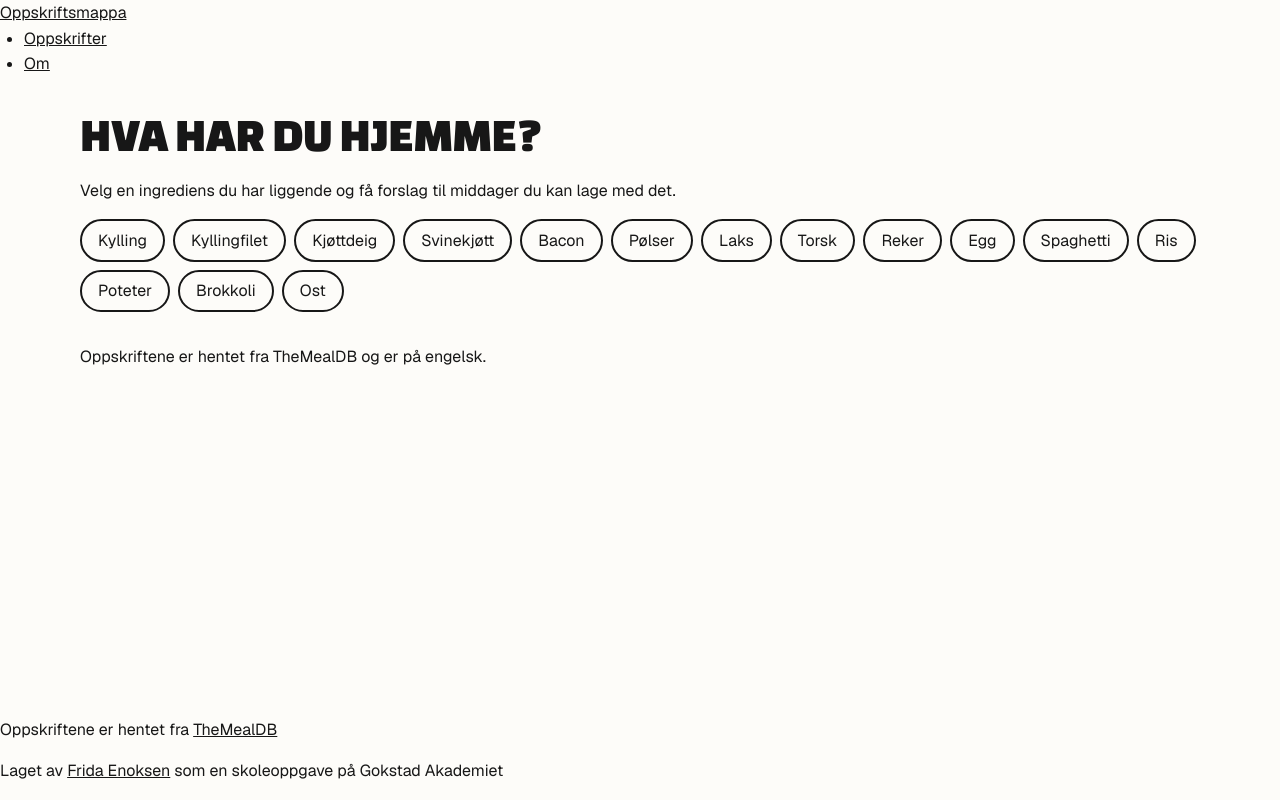
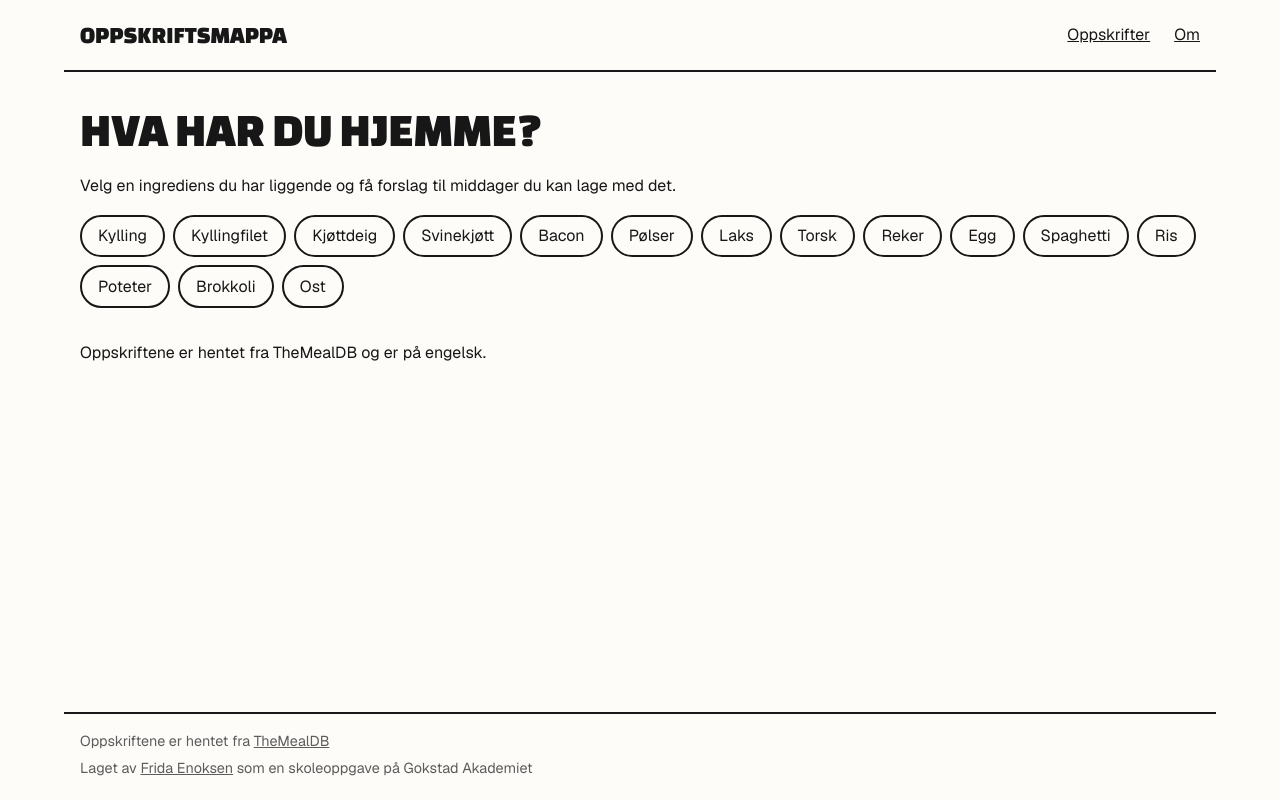
Before and after one commit to fridaenoksen-dev/oppskriftsmappa, a Next.js app: page / in a window 1280 px wide. Built offline with nearby package versions, Linux system fonts and the light colour scheme.

Commit message:
Styling: added styling to header and footer

```diff
--- /dev/null
+++ b/components/Footer.module.css
@@ -0,0 +1,13 @@
+.footer {
+  width: 100%;
+  max-width: 72rem;
+  margin: 0 auto;
+  padding: var(--space);
+  border-top: 2px solid var(--line);
+  color: var(--muted);
+  font-size: 0.9rem;
+}
+
+.footer p {
+  margin-bottom: 0.25rem;
+}
--- a/components/Footer.tsx
+++ b/components/Footer.tsx
@@ -1,6 +1,8 @@
+import styles from "./Footer.module.css";
+
 export default function Footer() {
   return (
-    <footer>
+    <footer className={styles.footer}>
       <p>
         Oppskriftene er hentet fra{" "}
         <a href="https://www.themealdb.com">TheMealDB</a>
--- /dev/null
+++ b/components/Header.module.css
@@ -0,0 +1,34 @@
+.header {
+  display: flex;
+  flex-wrap: wrap;
+  justify-content: space-between;
+  align-items: center;
+  gap: var(--space);
+  width: 100%;
+  max-width: 72rem;
+  margin: 0 auto;
+  padding: var(--space);
+  border-bottom: 2px solid var(--line);
+}
+
+.logo {
+  font-family: var(--font-changa), sans-serif;
+  font-size: 1.5rem;
+  text-transform: uppercase;
+  text-decoration: none;
+}
+
+.navList {
+  display: flex;
+  gap: calc(var(--space) * 1.5);
+  list-style: none;
+  padding: 0;
+}
+
+.navLink {
+  text-decoration: none;
+}
+
+.navLink:hover {
+  text-decoration: underline;
+}
--- a/components/Header.tsx
+++ b/components/Header.tsx
@@ -1,15 +1,18 @@
 import Link from "next/link";
+import styles from "./Header.module.css";
 
 export default function Header() {
   return (
-    <header>
-      <Link href="/">Oppskriftsmappa</Link>
+    <header className={styles.header}>
+      <Link href="/" className={styles.logo}>
+        Oppskriftsmappa
+      </Link>
       <nav>
-        <ul>
-          <li>
+        <ul className={styles.navList}>
+          <li className={styles.navLink}>
             <Link href="/recipes">Oppskrifter</Link>
           </li>
-          <li>
+          <li className={styles.navLink}>
             <Link href="/about">Om</Link>
           </li>
         </ul>
```
